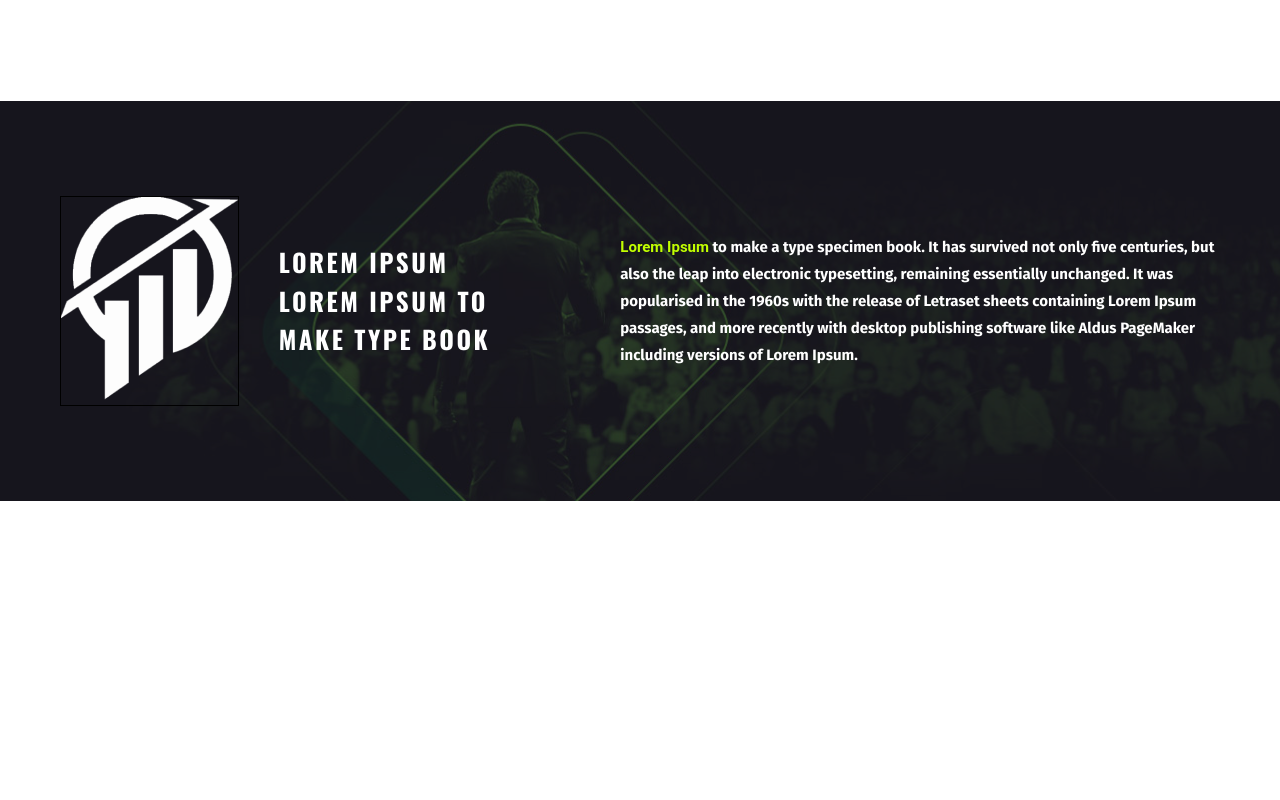
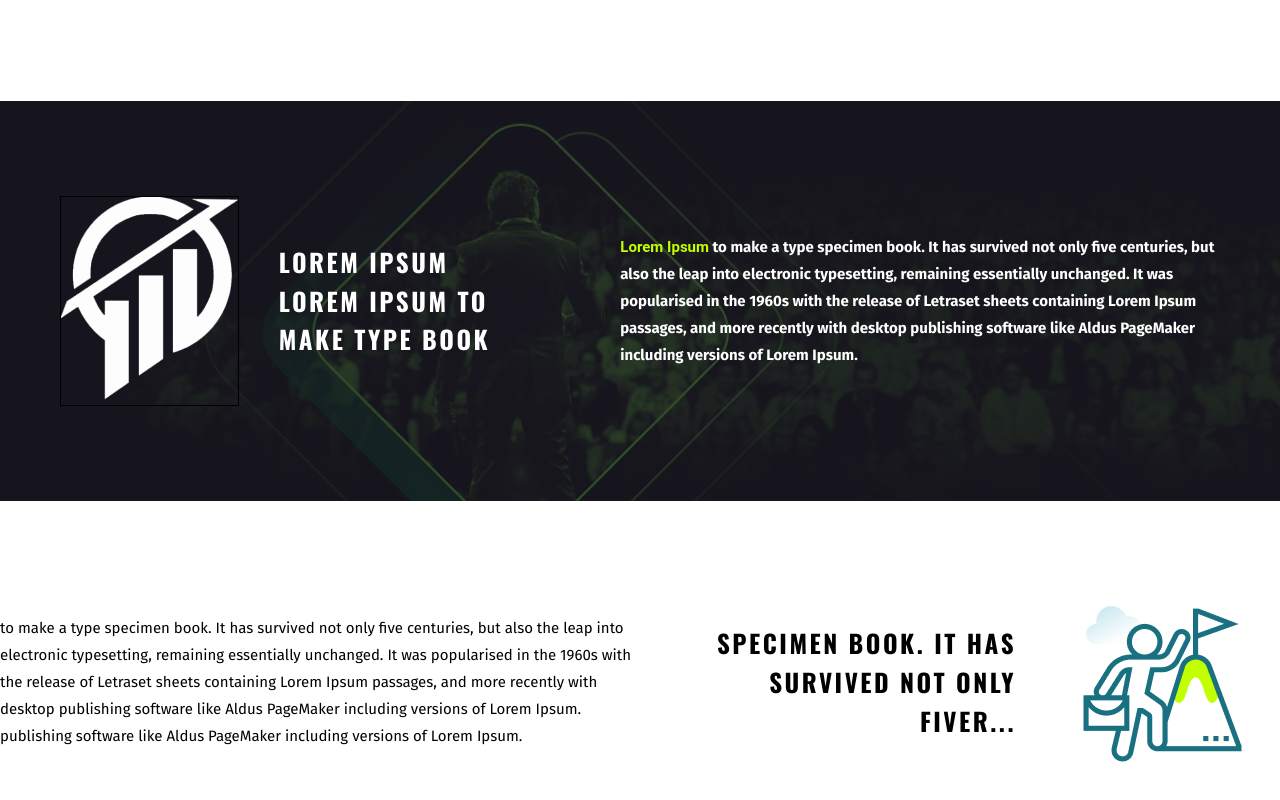
Before and after one commit to carlosemartins97/kbrtec, a React (Create React App) app: page / in a window 1280 px wide. Shown: the part 1379-2179 px from the top of the page. Before the commit the page ends 1880 px from the top, so only its background shows below. Built offline with nearby package versions, Linux system fonts and the light colour scheme.

Commit message:
Add First Info endpoint

```diff
--- /dev/null
+++ b/src/pages/Home/components/FirstInfo/index.jsx
@@ -0,0 +1,37 @@
+import React from 'react';
+
+import infoImg from '../../../../core/assets/business1.png'
+
+import {
+    Container,
+    LeftContent,
+    RightContent,
+
+} from './styles';
+
+const FirstInfo = () => {
+    return (
+        <Container>
+
+            <LeftContent>
+                <p>
+                    to make a type specimen book. It has survived not only five centuries, but also the leap into electronic typesetting,
+                    remaining essentially unchanged. It was popularised in the 1960s with the release of Letraset sheets containing Lorem
+                    Ipsum passages, and more recently with desktop publishing software like Aldus PageMaker including versions of Lorem Ipsum.
+                    publishing software like Aldus PageMaker including versions of Lorem Ipsum.
+                </p>
+            </LeftContent>
+
+            <RightContent>
+                <p>
+                    specimen book. It has survived not only fiver...
+                </p>
+
+                <img src={infoImg} alt="Foto de um rapaz construindo seu caminho."/>
+            </RightContent>
+
+        </Container>
+    );
+};
+
+export default FirstInfo;
--- /dev/null
+++ b/src/pages/Home/components/FirstInfo/styles.js
@@ -0,0 +1,51 @@
+import styled from 'styled-components';
+
+
+
+export const Container = styled.div`
+    display: flex;
+    align-items: center;
+    justify-content: space-between;
+
+    padding: 100px 0;
+
+`;
+
+export const LeftContent = styled.div`
+    flex: 1;
+    display: flex;
+    justify-content: flex-end;
+
+    > p {
+        max-width: 700px;
+
+        font-family: Fira Sans;
+        font-size: 15px;
+
+        line-height: 180%;
+    }
+`;
+
+export const RightContent = styled.div`
+    flex: 1;
+    display: flex;
+    justify-content: center;
+    align-items: center;
+
+    > p {
+
+        max-width: 340px;
+
+        margin-right: 65px;
+
+        font-family: 'Oswald';
+        font-weight: bold;
+        font-size: 25px;
+
+        line-height: 155.5%;
+
+        text-align: right;
+        letter-spacing: 0.1em;
+        text-transform: uppercase;
+    }
+`;
--- a/src/pages/Home/index.jsx
+++ b/src/pages/Home/index.jsx
@@ -1,6 +1,7 @@
 import React from 'react';
 import About from './components/About';
 import Divisor from './components/Divisor';
+import FirstInfo from './components/FirstInfo';
 
 import Header from './components/Header';
 
@@ -16,7 +17,9 @@ const Home = () => {
     return (
         <Container>
             <Header />
+
             <About />
+
             <Divisor>
                 <ImageArea>
                     <img src={Logo} alt="Logo da empresa"/>
@@ -37,6 +40,8 @@ const Home = () => {
                     </p>
                 </TextArea>
             </Divisor>
+
+            <FirstInfo />
         </Container>
 
     )
```
Also changed, not shown: src/core/assets/business1.png (added).
